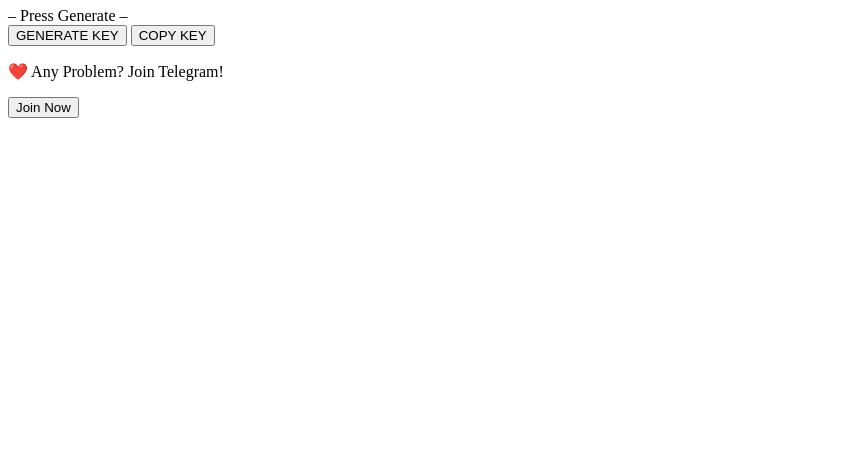
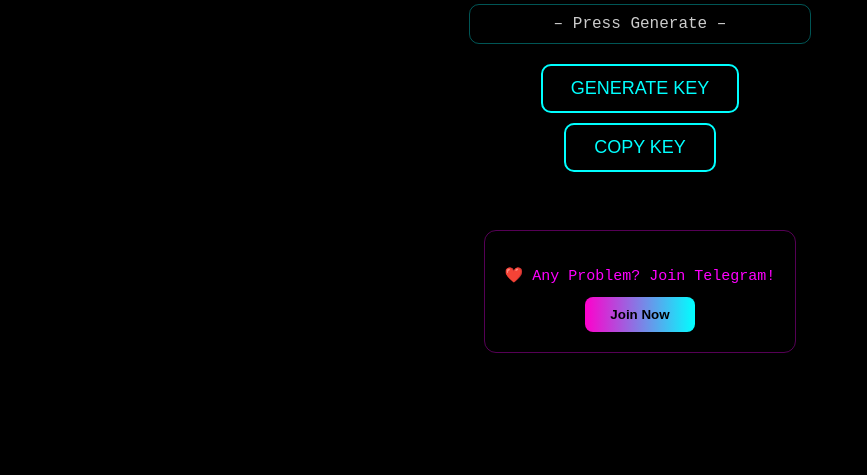
Before and after one commit to SPEED-OX/test.github.io, a plain HTML site: page docs/index.html in a window 1280 px wide. Shown: the part 385-860 px from the top of the page, without its empty margins (0-867 px from the left). Before the commit the page ends 800 px from the top, so only its background shows below. Drawn offline with Linux system fonts and the light colour scheme.

Commit message:
test file

```diff
--- a/docs/index.html
+++ b/docs/index.html
@@ -4,6 +4,7 @@
 <meta charset="UTF-8" />
 <meta name="viewport" content="width=device-width, initial-scale=1.0"/>
 <title>XIT NOKIA CONFIG - Updated</title>
+  <link rel="stylesheet" href="style.css">
 </head>
 <body>
 <div class="container">
--- a/docs/style.css
+++ b/docs/style.css
@@ -1,4 +1,4 @@
-*body {
+body {
   margin: 0;
   padding: 0;
   background-color: #000;
```
